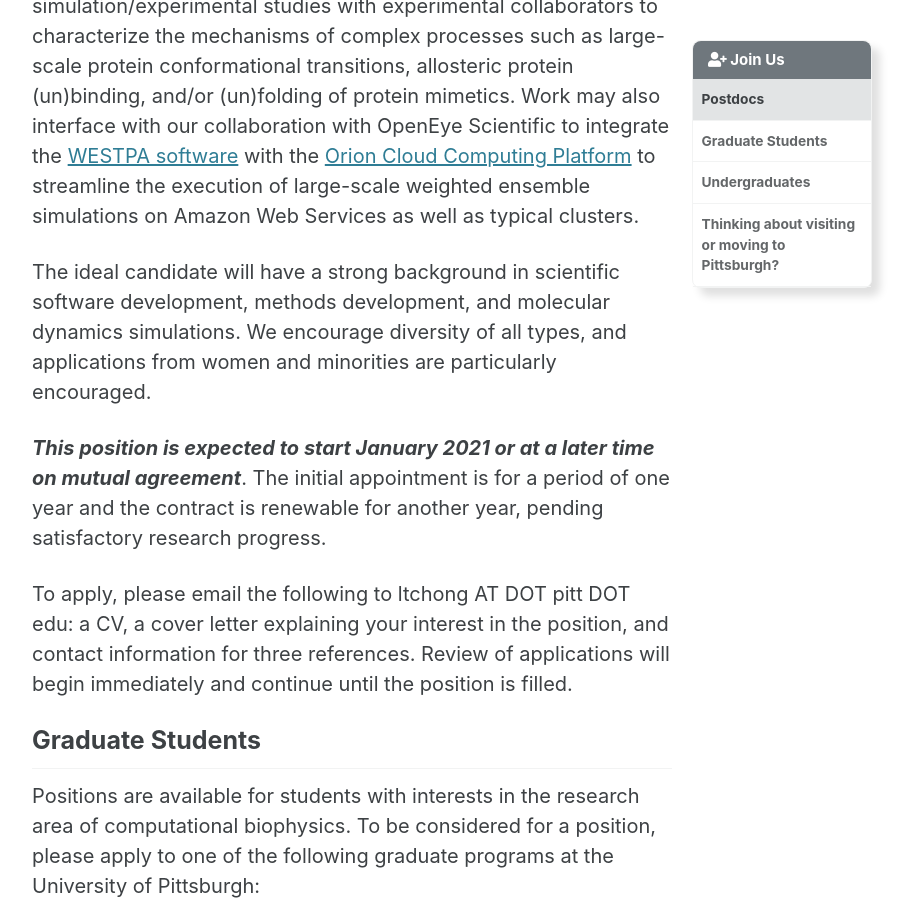
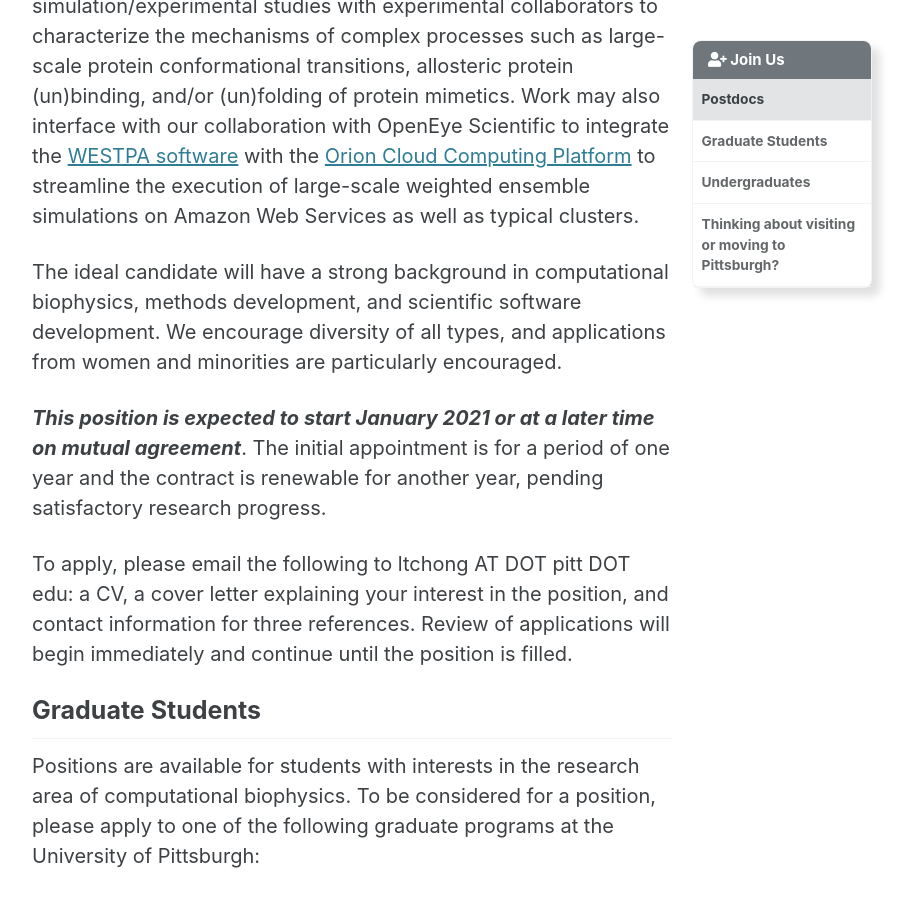
Before and after one commit to darianyang/mm-github-pages-test, a Jekyll site: the page built from _pages/join_us.md, in a window 1280 px wide and 900 px high, scrolled down 791 px. Shown: the whole window, without its empty margins (288-1200 px from the left). Built offline with Jekyll 4.4.1, drawn with Linux system fonts in a browser that asks for light colours; cached includes are drawn as plain includes.

Commit message:
Update join_us.md

```diff
--- a/_pages/join_us.md
+++ b/_pages/join_us.md
@@ -11,7 +11,7 @@
 ## Postdocs
 We are pleased to announce an opening for one postdoctoral researcher to join us in developing new methods involving the weighted ensemble strategy that will enable atomically detailed simulations of pathways and kinetics for biological processes on pharmaceutically relevant timescales (beyond milliseconds). These efforts are funded over the next three years by an NIH RO1 renewal titled “High-performance weighted ensemble software for simulation of complex bio-events”. Applications will involve joint simulation/experimental studies with experimental collaborators to characterize the mechanisms of complex processes such as large-scale protein conformational transitions, allosteric protein (un)binding, and/or (un)folding of protein mimetics. Work may also interface with our collaboration with OpenEye Scientific to integrate the [WESTPA software](https://westpa.github.io/westpa) with the [Orion Cloud Computing Platform](https://www.eyesopen.com/orion) to streamline the execution of large-scale weighted ensemble simulations on Amazon Web Services as well as typical clusters.
 
-The ideal candidate will have a strong background in scientific software development, methods development, and molecular dynamics simulations. We encourage diversity of all types, and applications from women and minorities are particularly encouraged.
+The ideal candidate will have a strong background in computational biophysics, methods development, and scientific software development. We encourage diversity of all types, and applications from women and minorities are particularly encouraged.
 
 ***This position is expected to start January 2021 or at a later time on mutual agreement***. The initial appointment is for a period of one year and the contract is renewable for another year, pending satisfactory research progress.
 
```
